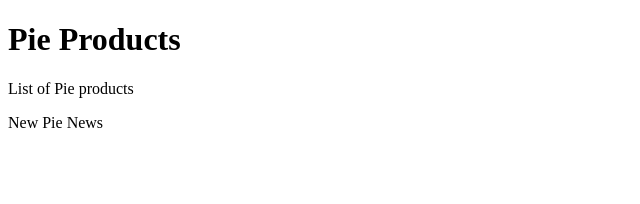
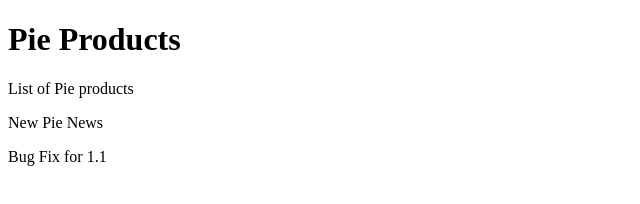
Before and after one commit to ncind/com.pie.demo, a plain HTML site: page WebContent/index.html in a window 1280 px wide. Shown: the whole page, without its empty margins (0-640 px from the left). Drawn offline with Linux system fonts and the light colour scheme.

Commit message:
Bug Fix for 1.1

```diff
--- a/WebContent/index.html
+++ b/WebContent/index.html
@@ -11,7 +11,7 @@
 
 <span> New Pie News</span>
 
-
+<p> Bug Fix for 1.1</p>
 
 </body>
 </html>
```
